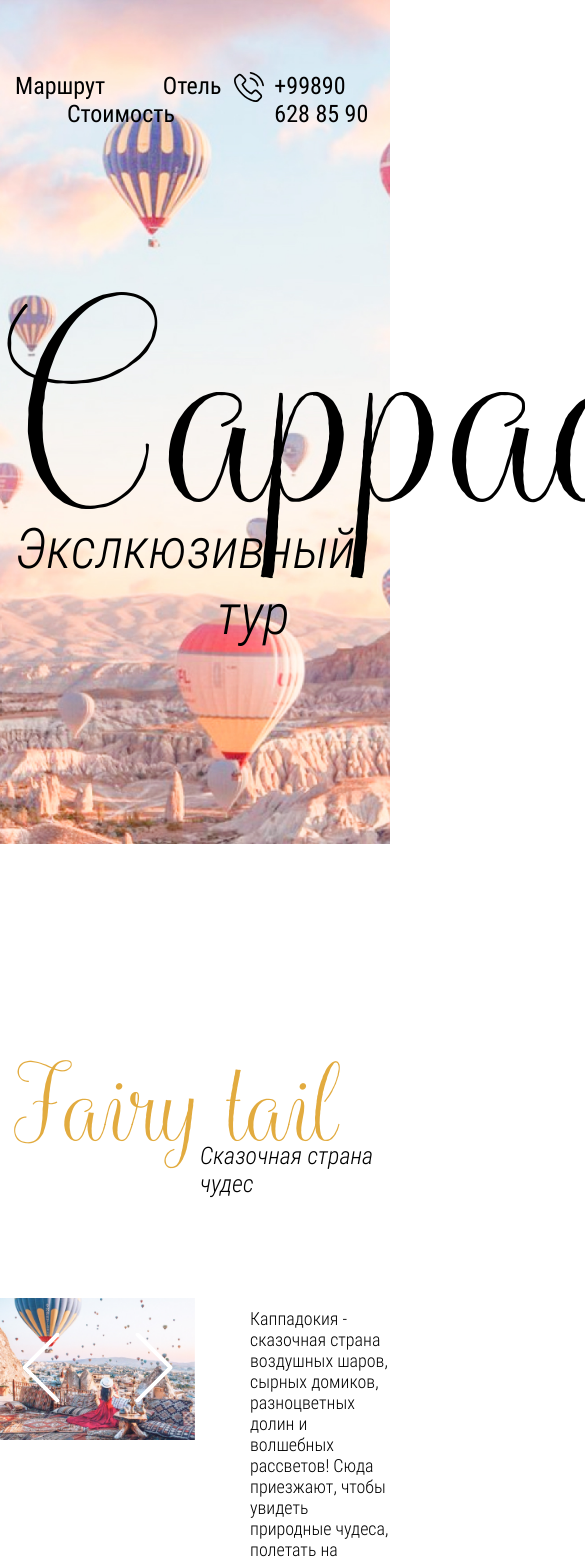
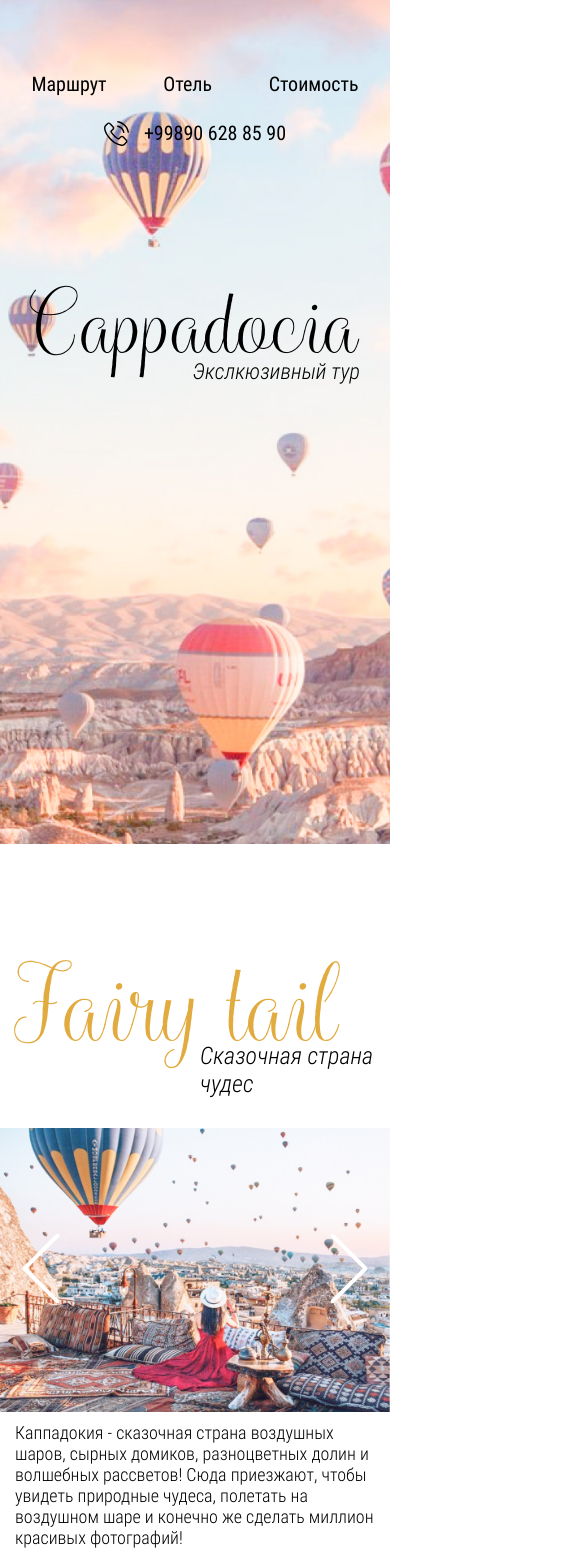
Before and after one commit to RizoUbaydullayev/Cappadocia, a plain HTML site: page index.html in a window 390 px wide. Shown: the top 1565 px of the page, 585 px wide, since content can reach past the window. Drawn offline with nearby package versions, Linux system fonts and the light colour scheme.

Commit message:
Начал адаптив

```diff
--- a/index.html
+++ b/index.html
@@ -87,7 +87,7 @@
   			</div>
   		</div>
   	</section>
-  	<section class="our-trip page-section">
+  <!-- 	<section class="our-trip page-section">
   		<div class="our-trip__inner">
   			<div class="our-trip__content">
   				<div class="our-trip__container">
@@ -280,7 +280,7 @@
   			</div>
   		</div>
   	</footer>
-
+ -->
 
   	<script src="https://ajax.googleapis.com/ajax/libs/jquery/3.5.1/jquery.min.js"></script>
     <script src="js/slick.min.js" ></script>
--- a/less/style.less
+++ b/less/style.less
@@ -136,11 +136,14 @@ a{
   }
   &__slider {
     width: 50%;
+    // height: 100%;
+    .fairy-tail__item {
+    }
   }
   &__container {
     position: absolute;
     max-width: 1230px;
-    padding:0 auto;
+    padding:0 15px;
     margin: 0 auto;
     top: 0;
     right: 0;
@@ -148,7 +151,6 @@ a{
     bottom: 0;
     .fairy-tail__body {
       width: 50%;
-      height: 100%;
       margin-left: auto;
       padding-left: 55px;
       display: flex;
@@ -446,4 +448,97 @@ a{
     }
   }
 }
-/*========================= price  ================================================*/
+/*========================= Адаптив   ================================================*/
+@media(max-width: 1240px) {
+
+  .header__title {
+    padding-top: 120px;
+    font-size: 180px;
+    line-height: 220px;
+    span {
+      font-size: 50px;
+      margin-top: -50px;
+      margin-right: 105px;
+    }
+  }
+}
+@media(max-width: 991px){
+  .faity-tail__title {
+    margin-bottom: 30px;
+  }
+  .fairy-tail__container .fairy-tail__body {
+    width: 100%;
+    padding: 0;
+    margin: 0;
+  }
+  .page-section {
+    margin: 100px 0;
+  }
+  .fairy-tail__container,.our-trip__container {
+    position:static;
+  }
+  .fairy-tail__slider {
+    width: 100%;
+  }
+}
+@media(max-width: 840px) {
+  .header__top {
+    font-size: 20px;
+    line-height: 24px;
+    .header__phone::before {
+      width: 25px;
+      height: 25px;
+      background-size: cover;
+    }
+  }
+  .header__title {
+    padding-top: 100px;
+    font-size: 120px;
+    line-height: 150px;
+    span {
+      font-size: 30px;
+      margin-top: -44px;
+      margin-right: 105px;
+    }
+  }
+}
+@media(max-width: 600px) {
+  .header__top {
+    justify-content: center;
+    flex-wrap:wrap;
+    .menu {
+      width: 100%;
+      text-align: center;
+      margin: 0 0 25px;
+    }
+  }
+  .header__title {
+    padding-top: 120px;
+    font-size: 80px;
+    line-height: 120px;
+    span {
+      font-size: 22px;
+      margin-top: -46px;
+      margin-right: 15px;
+    }
+  }
+}
+@media(max-width: 370px) {
+  .header__top {
+    .menu {
+      .menu__list-item+.menu__list-item {
+        margin-left: 18px;
+      }
+    }
+  }
+  .header__title {
+    padding-top: 120px;
+    font-size: 60px;
+    line-height: 100px;
+    span {
+      font-size: 18px;
+      margin-right: 0px;
+    }
+  }
+}
+/*========================= Адаптив  ================================================*/
```
Also changed, not shown: css/style.css.
